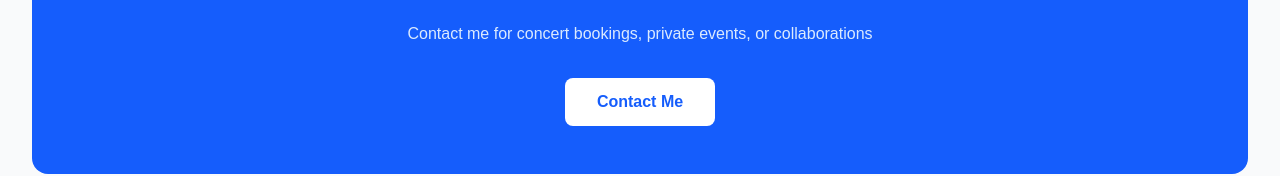
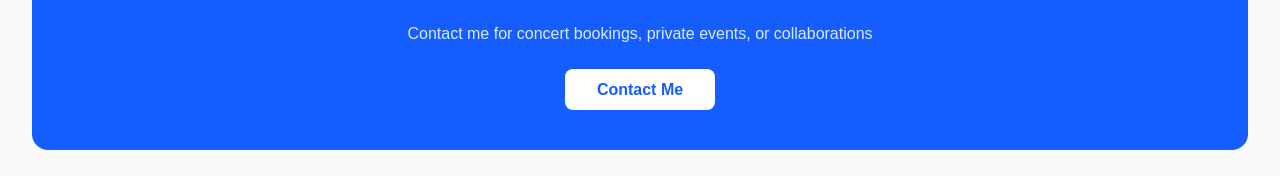
Before and after one commit to AadeeshJainB2K/Aditi-Kandya, a Next.js app in the folder aditi-kandya/: page /performances in a window 1280 px wide. Shown: the part 1266-1442 px from the top of the page. Built offline with nearby package versions, Linux system fonts and the light colour scheme.

Commit message:
fixed bugs

```diff
--- a/aditi-kandya/src/app/performances/page.jsx
+++ b/aditi-kandya/src/app/performances/page.jsx
@@ -178,9 +178,13 @@ export default function Performances() {
           <p className="text-blue-100 mb-8 max-w-2xl mx-auto">
             Contact me for concert bookings, private events, or collaborations
           </p>
-          <button className="px-8 py-3 bg-white text-blue-600 rounded-lg font-semibold hover:bg-blue-50 transition">
+
+          <a
+            href="/contact"
+            className="px-8 py-3 bg-white text-blue-600 rounded-lg font-semibold hover:bg-blue-50 transition"
+          >
             Contact Me
-          </button>
+          </a>
         </section>
       </main>
     </div>
```
